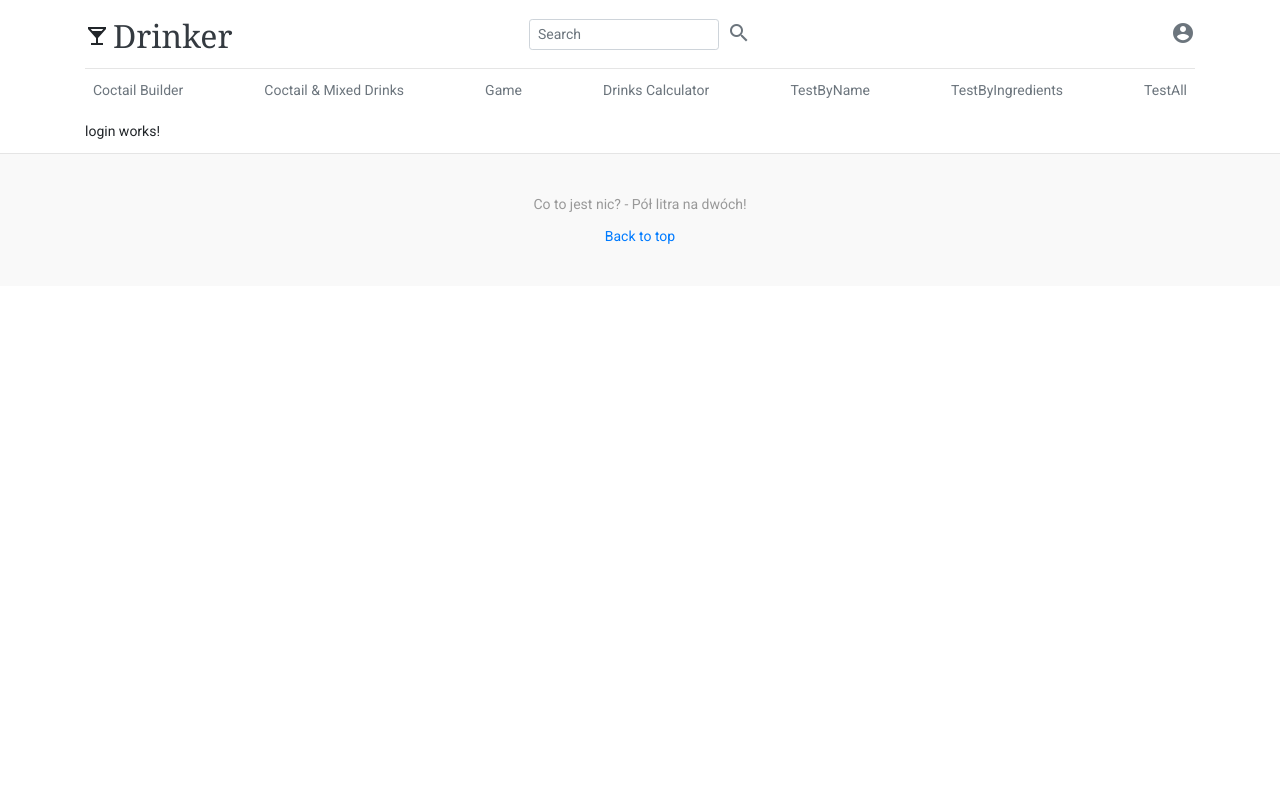
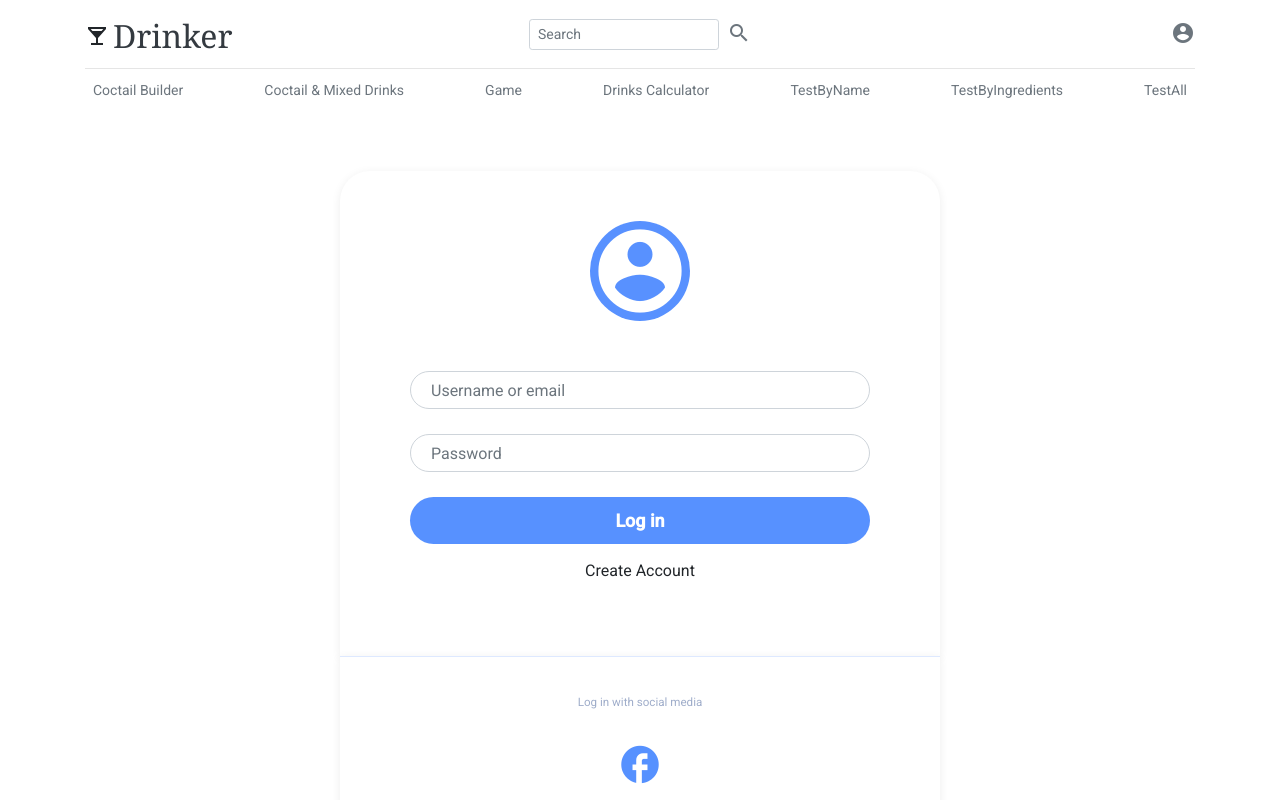
Before and after one commit to gwalus/Drinker, an Angular app in the folder drinkerClient/: page /login in a window 1280 px wide. Shown: the top 800 px of the page. Built offline with nearby package versions, Linux system fonts and the light colour scheme.

Commit message:
create login form

```diff
--- a/drinkerClient/src/app/header/header.component.html
+++ b/drinkerClient/src/app/header/header.component.html
@@ -15,7 +15,7 @@
         </form>
       </div>
       <div class="col-4 pl-0 d-flex justify-content-end align-items-center">
-        <a class="text-muted" href="">
+        <a class="text-muted" href="/login">
           <mat-icon class="blog-header-logo-icon" aria-hidden="false" aria-label="Log in">account_circle</mat-icon>
         </a>
       </div>
--- a/drinkerClient/src/app/login/login.component.css
+++ b/drinkerClient/src/app/login/login.component.css
@@ -0,0 +1,112 @@
+.registration-form{
+	padding: 50px 0;
+}
+
+.registration-form form{
+    background-color: #fff;
+    max-width: 600px;
+    margin: auto;
+    padding: 50px 70px;
+    border-top-left-radius: 30px;
+    border-top-right-radius: 30px;
+    box-shadow: 0px 2px 10px rgba(0, 0, 0, 0.075);
+}
+
+.icon-social-facebook{
+    font-size: 45px;
+    width: 45px;
+    height: 45px;
+}
+
+
+.icon-user{
+    font-size: 100px;
+    width: 100px;
+    height: 100px;
+}
+
+.registration-form .form-icon {
+	text-align: center;
+    background-color: #5891ff;
+    border-radius: 50%;
+    font-size: 40px;
+    color: white;
+    width: 100px;
+    height: 100px;
+    margin: auto;
+    margin-bottom: 50px;
+    line-height: 100px;
+}
+
+.registration-form .item{
+	border-radius: 20px;
+    margin-bottom: 25px;
+    padding: 10px 20px;
+}
+
+.registration-form .login{
+    border-radius: 30px;
+    padding: 10px 20px;
+    font-size: 18px;
+    font-weight: bold;
+    background-color: #5791ff;
+    border: none;
+    color: white;
+    margin-top: 20px;
+}
+
+.registration-form .social-media{
+    max-width: 600px;
+    background-color: #fff;
+    margin: auto;
+    padding: 35px 0;
+    text-align: center;
+    border-bottom-left-radius: 30px;
+    border-bottom-right-radius: 30px;
+    color: #9fadca;
+    border-top: 1px solid #dee9ff;
+    box-shadow: 0px 2px 10px rgba(0, 0, 0, 0.075);
+}
+
+.registration-form .social-icons{
+    margin-top: 30px;
+    margin-bottom: 16px;
+}
+
+.registration-form .social-icons a{
+    font-size: 23px;
+    margin: 0 3px;
+    color: #5691ff;
+
+    border-radius: 50%;
+    width: 45px;
+    display: inline-block;
+    height: 45px;
+    text-align: center;
+    background-color: #fff;
+    line-height: 45px;
+}
+
+.registration-form .social-icons a:hover{
+    text-decoration: none;
+    opacity: 0.6;
+}
+
+@media (max-width: 576px) {
+    .registration-form form{
+        padding: 50px 20px;
+    }
+
+    .icon-user{
+        font-size: 70px;
+        width: 70px;
+        height: 70px;
+    }
+
+    .registration-form .form-icon{
+        width: 70px;
+        height: 70px;
+        font-size: 30px;
+        line-height: 70px;
+    }
+}
--- a/drinkerClient/src/app/login/login.component.html
+++ b/drinkerClient/src/app/login/login.component.html
@@ -1 +1,23 @@
-<p>login works!</p>
+<div class="registration-form">
+    <form>
+      <div class="form-icon">
+        <span><mat-icon class="icon icon-user" aria-hidden="false" aria-label="Log in">account_circle</mat-icon></span>
+      </div>
+      <div class="form-group">
+        <input type="text" class="form-control item" id="username" placeholder="Username or email">
+      </div>
+      <div class="form-group">
+        <input type="password" class="form-control item" id="password" placeholder="Password">
+      </div>
+      <div class="form-group">
+        <button type="button" class="btn btn-block login">Log in</button>
+        <a href="/registration" class="btn btn-block create-account">Create Account</a>
+      </div>
+    </form>
+    <div class="social-media">
+      <h5>Log in with social media</h5>
+      <div class="social-icons">
+        <a href="#"><mat-icon class="icon-social-facebook" aria-label="Log in">facebook</mat-icon></a>
+      </div>
+    </div>
+  </div>
```
